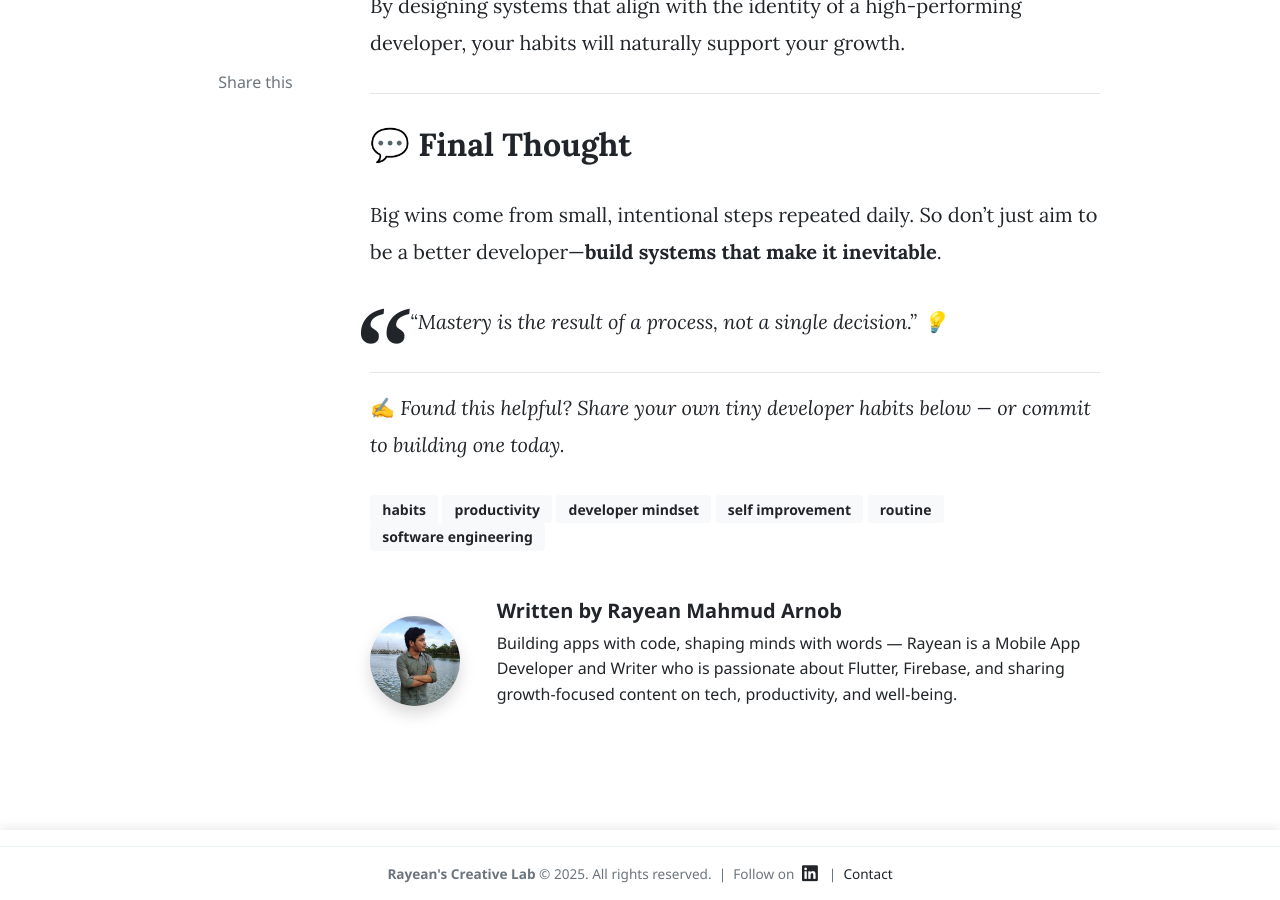
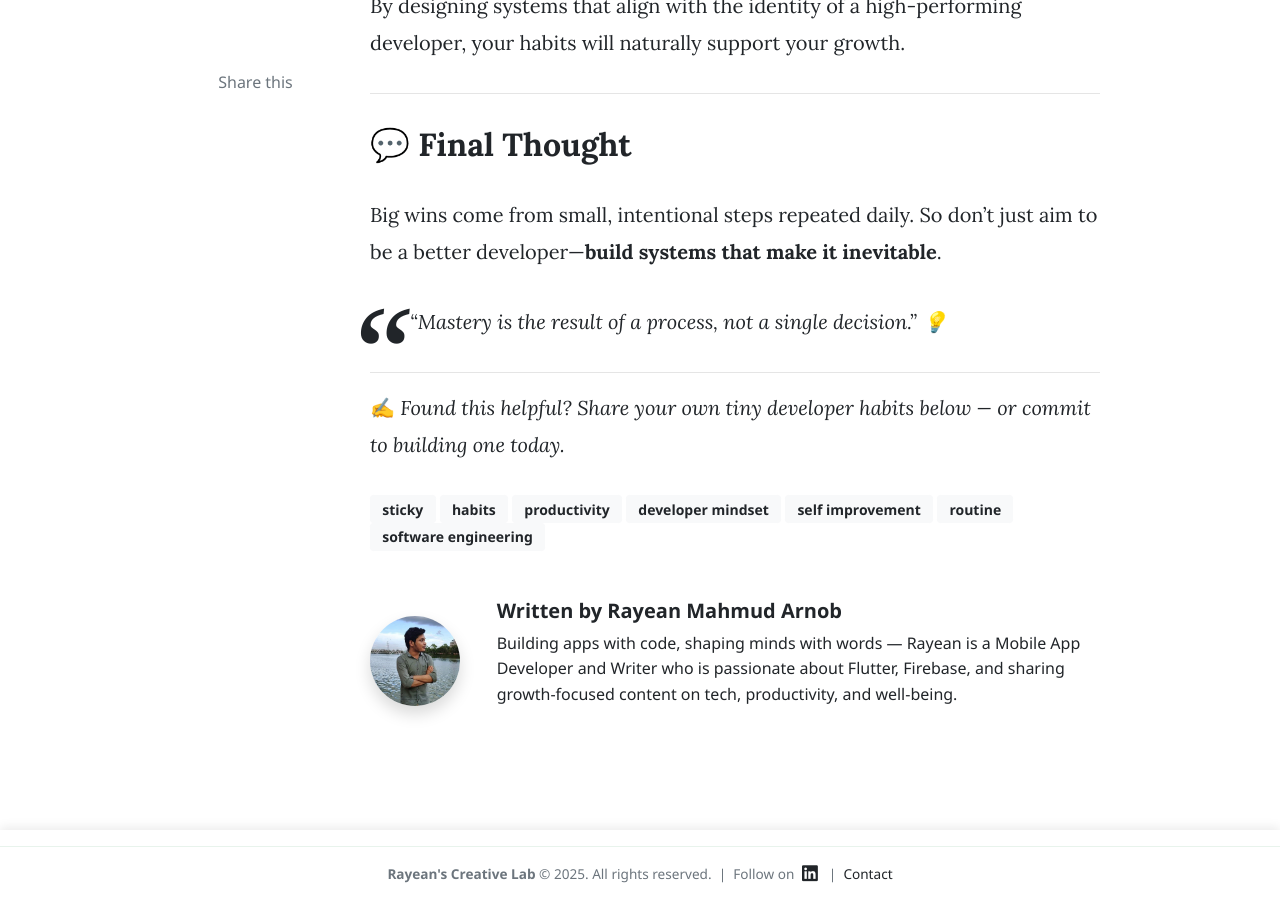
Before and after one commit to Rayean-Mahmud/rayean-mahmud.github.io, a Jekyll site: the page built from _posts/2025-05-18-atomic-habit-as-a-developer.md, in a window 1280 px wide and 900 px high, scrolled down 3355 px. Built offline with Jekyll 4.4.1, drawn with Linux system fonts in a browser that asks for light colours; nearby versions of some CDN libraries; a script that is not in the unit is left out; comment, search, counter and statistics services are not loaded; grey boxes are pictures that could not be loaded.

Commit message:
Update 2025-05-18-atomic-habit-as-a-developer.md

```diff
--- a/_posts/2025-05-18-atomic-habit-as-a-developer.md
+++ b/_posts/2025-05-18-atomic-habit-as-a-developer.md
@@ -4,7 +4,8 @@
 author: rayean
 categories: [Self Development, Productivity]
 image: https://cdn.hashnode.com/res/hashnode/image/upload/v1736117310936/458bfb45-a8c7-46df-918c-4cd822a77a4e.png
-tags: [habits, productivity, developer mindset, self improvement, routine, software engineering]
+tags: [sticky, habits, productivity, developer mindset, self improvement, routine, software engineering]
+sticky: true
 ---
 
 > _"You don’t rise to the level of your goals. You fall to the level of your systems." — James Clear_
```
